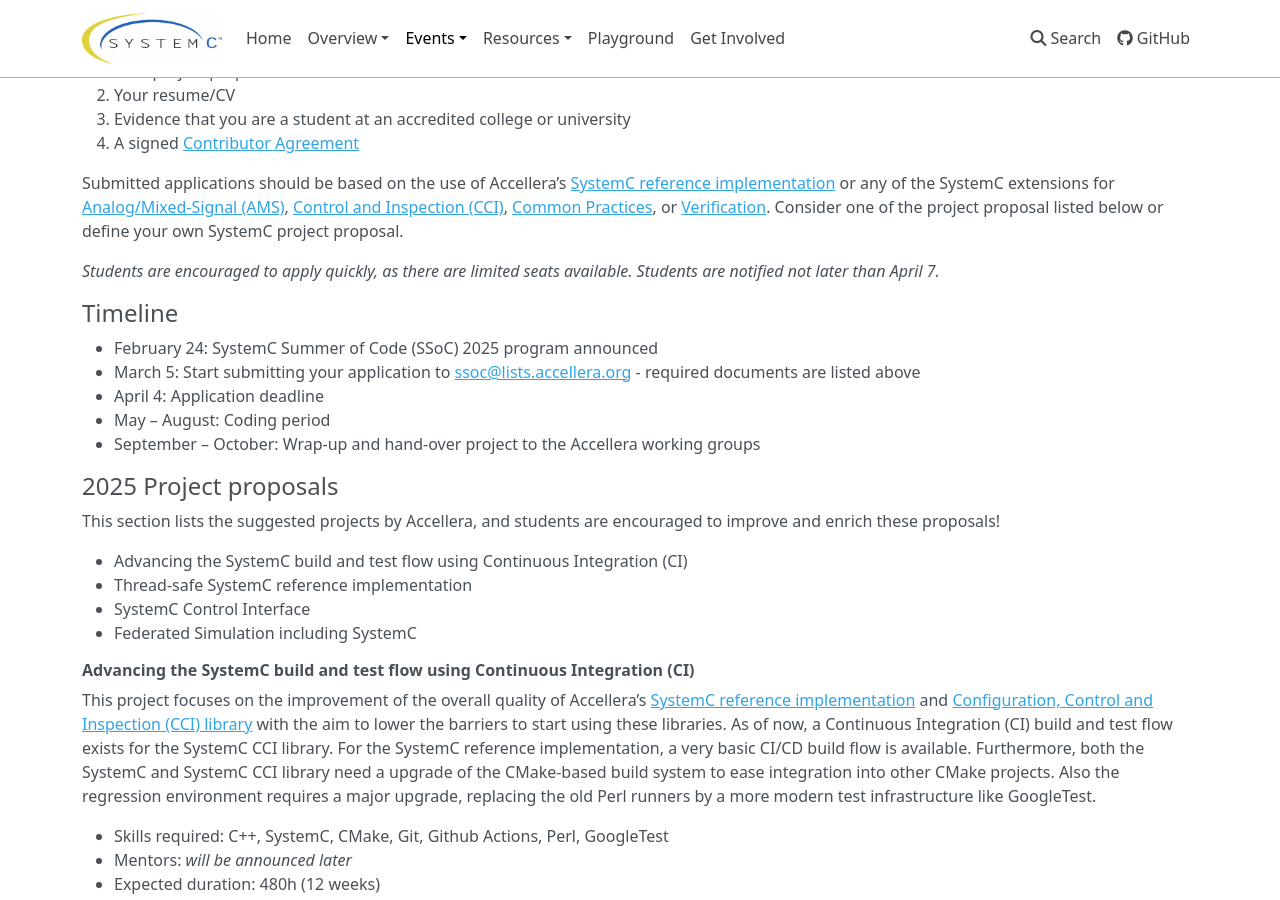
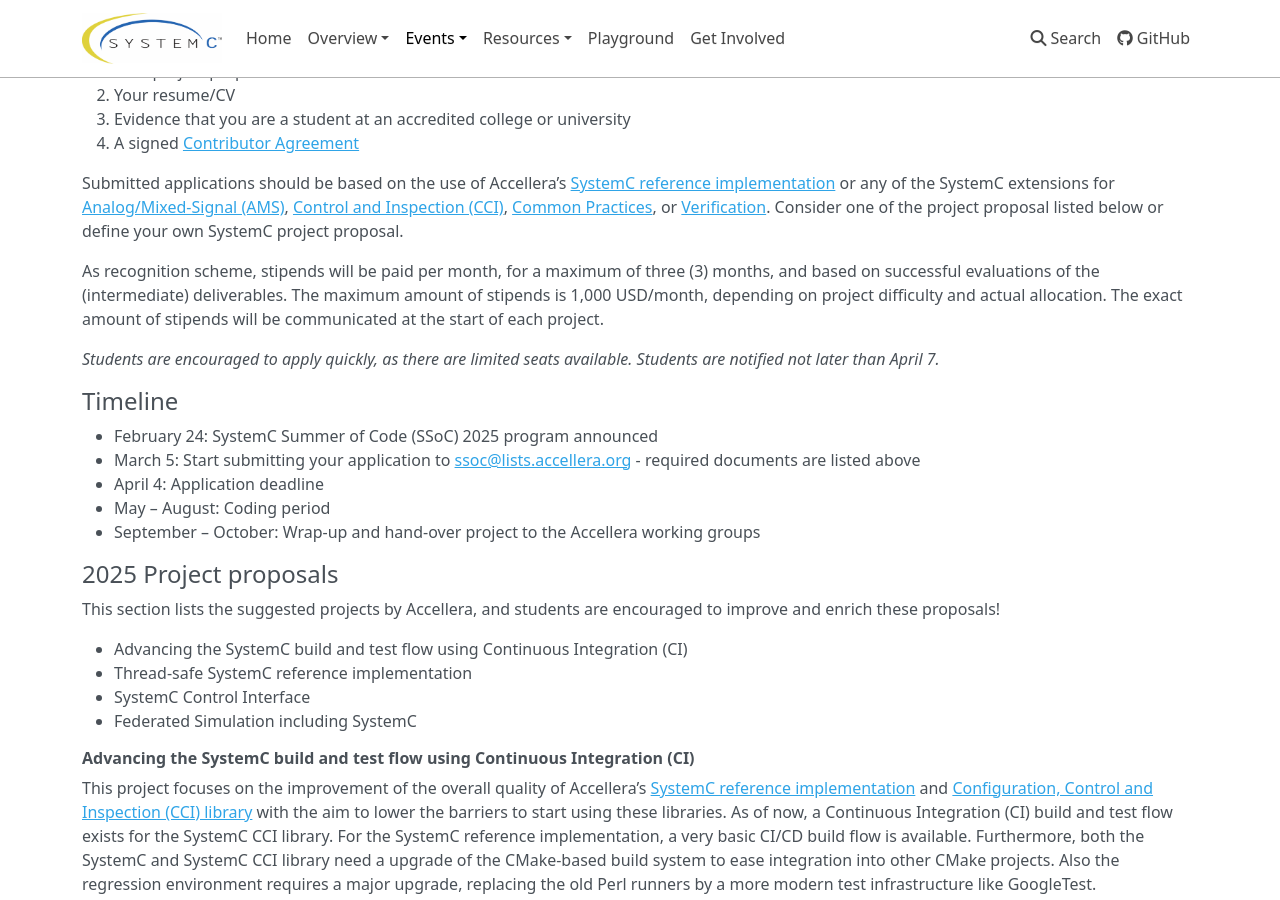
Before and after one commit to accellera-official/systemc.org, an MkDocs documentation site: the page built from docs/events/ssoc2025.md, in a window 1280 px wide and 900 px high, scrolled down 338 px. Built offline with MkDocs 1.6.1, drawn with Linux system fonts in a browser that asks for light colours; nearby versions of some CDN libraries.

Commit message:
add ssoc recognition scheme

```diff
--- a/docs/events/ssoc2025.md
+++ b/docs/events/ssoc2025.md
@@ -16,6 +16,8 @@
  4. A signed [Contributor Agreement](https://workspace.accellera.org/document/dl/13437)
 
 Submitted applications should be based on the use of Accellera’s [SystemC reference implementation][1] or any of the SystemC extensions for [Analog/Mixed-Signal (AMS)][2], [Control and Inspection (CCI)][3], [Common Practices][4], or [Verification][5]. Consider one of the project proposal listed below or define your own SystemC project proposal.
+
+As recognition scheme, stipends will be paid per month, for a maximum of three (3) months, and based on successful evaluations of the (intermediate) deliverables. The maximum amount of stipends is 1,000 USD/month, depending on project difficulty and actual allocation. The exact amount of stipends will be communicated at the start of each project.
 
 *Students are encouraged to apply quickly, as there are limited seats available. Students are notified not later than April 7.*
 
```
